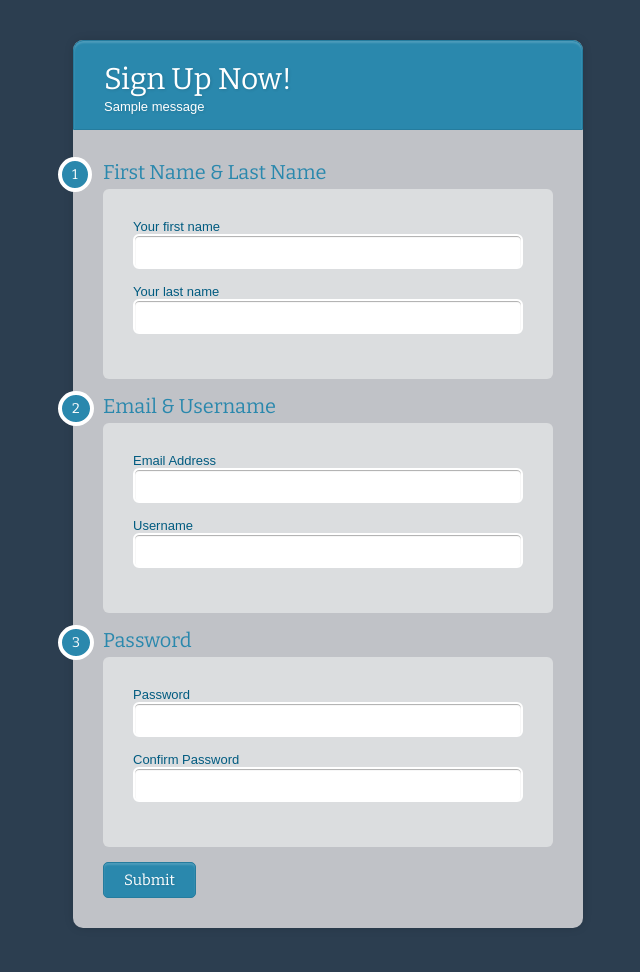
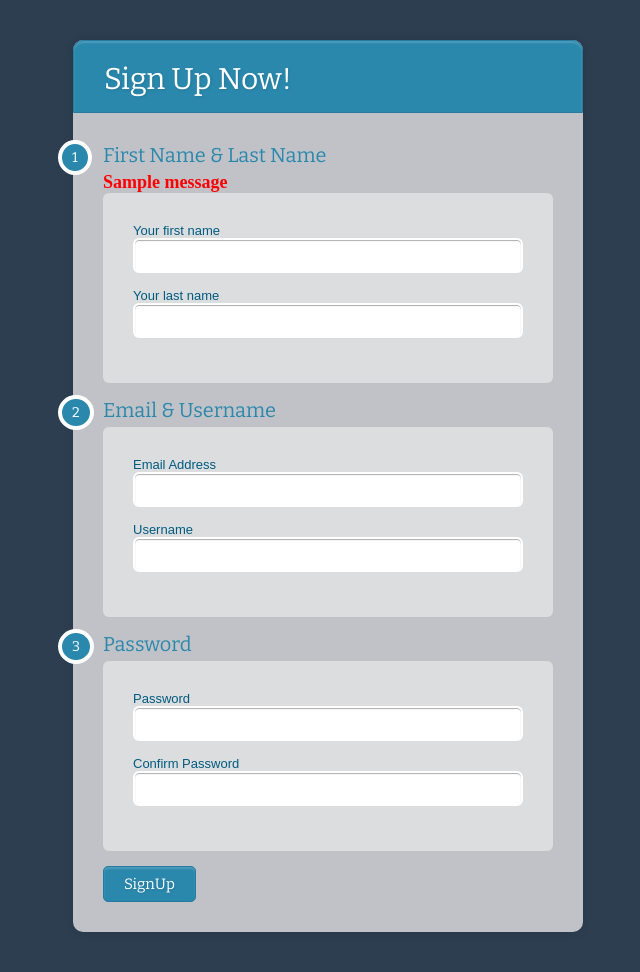
Before and after one commit to AugustineAykara/Django-Login-Page, a Django app: page /accounts/register in a window 1280 px wide. Shown: the whole page, without its empty margins (312-952 px from the left). Before the commit the page ends 928 px from the top, so only its background shows below. Run offline with Django 3.2, Linux system fonts and the light colour scheme; tables that the repository leaves empty hold one stand-in row (values such as "Sample post"); one stand-in notice (Sample message) is shown.

Commit message:
upload via git

```diff
--- a/djangoTodoApp/assets/css/registerStyles.css
+++ b/djangoTodoApp/assets/css/registerStyles.css
@@ -2,6 +2,10 @@
 
 body{
 	background-color: #2c3e50;
+}
+.error{
+	color: red;
+	font-size: 24px;
 }
 .form-style-10{
 	width:450px;
--- a/djangoTodoApp/static/css/registerStyles.css
+++ b/djangoTodoApp/static/css/registerStyles.css
@@ -2,6 +2,11 @@
 
 body{
 	background-color: #2c3e50;
+}
+.error{
+	color: red;
+	font-size: 18px;
+	font-weight: bold;
 }
 .form-style-10{
 	width:450px;
--- a/djangoTodoApp/templates/register.html
+++ b/djangoTodoApp/templates/register.html
@@ -13,38 +13,36 @@
 
 <body>
     <div class="form-style-10">
-        <h1>Sign Up Now!
-            {% for message in messages %}
-            <span>
-                {{message}}
-            </span>
-            {% endfor %}
-        </h1>
-
+        <h1>Sign Up Now!</h1>
 
         <form action="register" method="POST">
 
             {% csrf_token %}
 
             <div class="section"><span>1</span>First Name & Last Name</div>
+            {% for message in messages %}
+            <span class="error">
+                {{message}}
+            </span>
+            {% endfor %}
             <div class="inner-wrap">
-                <label>Your first name <input type="text" name="first_name" required/></label>
-                <label>Your last name <input type="text" name="last_name" required/></label>
+                <label>Your first name <input type="text" name="first_name" required /></label>
+                <label>Your last name <input type="text" name="last_name" required /></label>
             </div>
 
             <div class="section"><span>2</span>Email & Username</div>
             <div class="inner-wrap">
-                <label>Email Address <input type="email" name="email" required/></label>
-                <label>Username <input type="text" name="username" required/></label>
+                <label>Email Address <input type="email" name="email" required /></label>
+                <label>Username <input type="text" name="username" required /></label>
             </div>
 
             <div class="section"><span>3</span>Password</div>
             <div class="inner-wrap">
-                <label>Password <input type="password" name="password" required/></label>
-                <label>Confirm Password <input type="password" name="confirmPassword" required/></label>
+                <label>Password <input type="password" name="password" required /></label>
+                <label>Confirm Password <input type="password" name="confirmPassword" required /></label>
             </div>
             <div class="button-section">
-                <input type="submit" name="Sign Up" />
+                <input type="submit" name="Sign Up" value="SignUp"/>
             </div>
 
         </form>
```
Also changed, not shown: djangoTodoApp/templates/login.html (+5 -3 lines).
